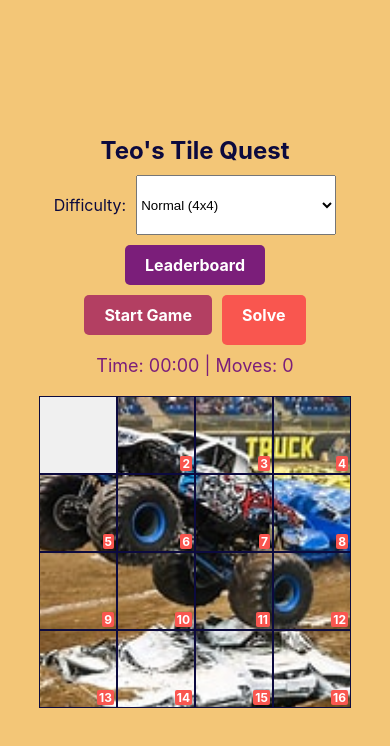
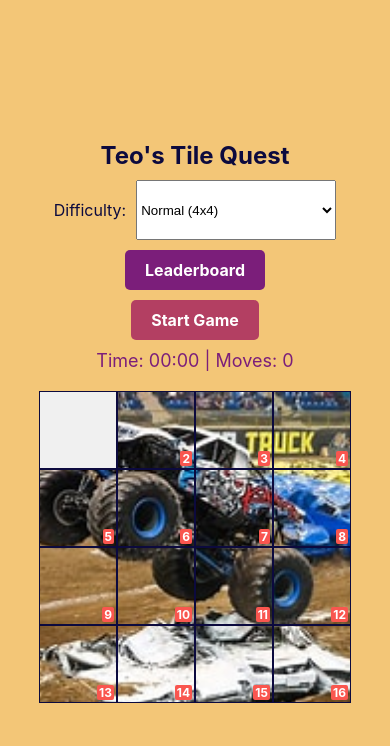
Before and after one commit to QbertMF/tilequest, a React Native app: screen / in a window 390 px wide. Shown: the top 746 px of the page. Built offline with nearby package versions, Linux system fonts and the light colour scheme.

Commit message:
hide solve button initially

```diff
--- a/App.tsx
+++ b/App.tsx
@@ -28,6 +28,8 @@ export default function App() {
   const [playerName, setPlayerName] = useState('');
   const [showLeaderboard, setShowLeaderboard] = useState(false);
   const [leaderboard, setLeaderboard] = useState<LeaderboardData>({ easy: [], normal: [], hard: [], ultra: [] });
+  const [titleClickCount, setTitleClickCount] = useState(0);
+  const [showSolveButton, setShowSolveButton] = useState(false);
   const animatedValues = useRef<Map<number, { x: Animated.Value; y: Animated.Value }>>(new Map());
 
   const screenDimensions = Dimensions.get('window');
@@ -83,6 +85,14 @@ export default function App() {
     }
     return () => clearInterval(interval);
   }, [gameStarted, gameComplete]);
+
+  const handleTitleClick = () => {
+    const newCount = titleClickCount + 1;
+    setTitleClickCount(newCount);
+    if (newCount >= 7) {
+      setShowSolveButton(true);
+    }
+  };
 
   const handleTileClick = (tileId: number) => {
     if (!gameActive || gameComplete) return;
@@ -238,7 +248,9 @@ export default function App() {
 
   return (
     <View style={styles.container}>
-      <Text style={styles.title}>Teo's Tile Quest</Text>
+      <TouchableOpacity onPress={handleTitleClick}>
+        <Text style={styles.title}>Teo's Tile Quest</Text>
+      </TouchableOpacity>
       <View style={styles.difficultyContainer}>
         <Text style={styles.difficultyLabel}>Difficulty:</Text>
         <Picker
@@ -255,14 +267,9 @@ export default function App() {
       <TouchableOpacity style={styles.leaderboardButton} onPress={() => setShowLeaderboard(true)}>
         <Text style={styles.startButtonText}>Leaderboard</Text>
       </TouchableOpacity>
-      <View style={styles.buttonRow}>
-        <TouchableOpacity style={styles.startButton} onPress={startGame}>
-          <Text style={styles.startButtonText}>Start Game</Text>
-        </TouchableOpacity>
-        <TouchableOpacity style={styles.solveButton} onPress={solvePuzzle}>
-          <Text style={styles.startButtonText}>Solve</Text>
-        </TouchableOpacity>
-      </View>
+      <TouchableOpacity style={styles.startButton} onPress={startGame}>
+        <Text style={styles.startButtonText}>Start Game</Text>
+      </TouchableOpacity>
       <Text style={styles.timer}>Time: {formatTime(timer)} | Moves: {moves}</Text>
       <View style={[styles.gameBoard, { width: boardSize, height: boardSize }]}>
         {gameComplete ? (
@@ -326,6 +333,12 @@ export default function App() {
           })
         )}
       </View>
+
+      {showSolveButton && (
+        <TouchableOpacity style={styles.hiddenSolveButton} onPress={solvePuzzle}>
+          <Text style={styles.startButtonText}>Solve</Text>
+        </TouchableOpacity>
+      )}
 
       {/* Name Input Modal */}
       <Modal visible={showNameInput} transparent animationType="slide">
@@ -446,11 +459,13 @@ const styles = StyleSheet.create({
     gap: 10,
     marginBottom: 10,
   },
-  solveButton: {
+  hiddenSolveButton: {
     backgroundColor: '#f9564f',
     paddingHorizontal: 20,
     paddingVertical: 10,
     borderRadius: 5,
+    marginTop: 10,
+    alignSelf: 'center',
   },
   timer: {
     fontSize: 18,
```
